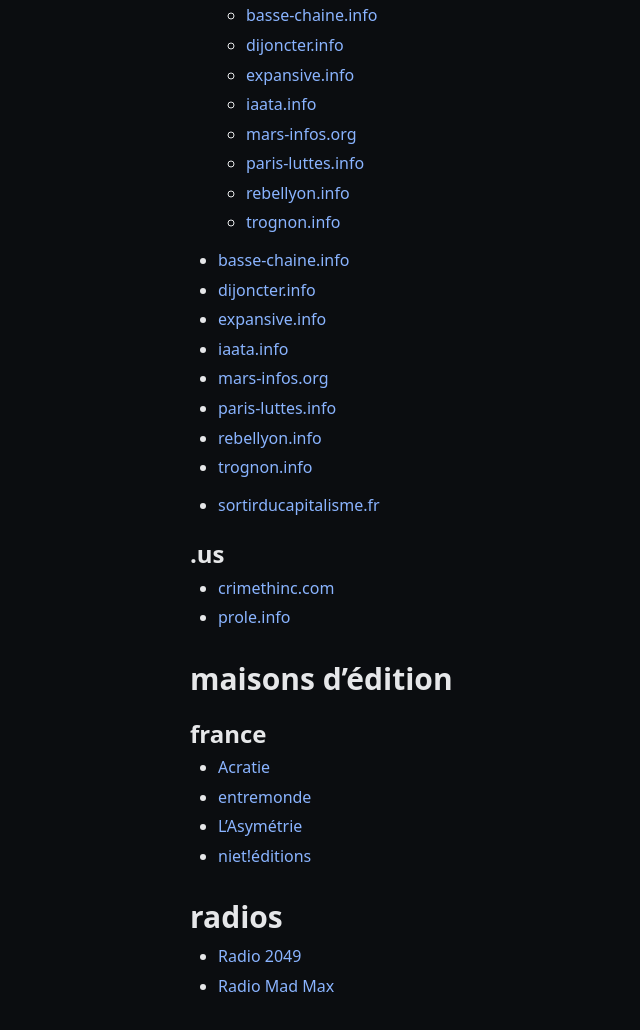
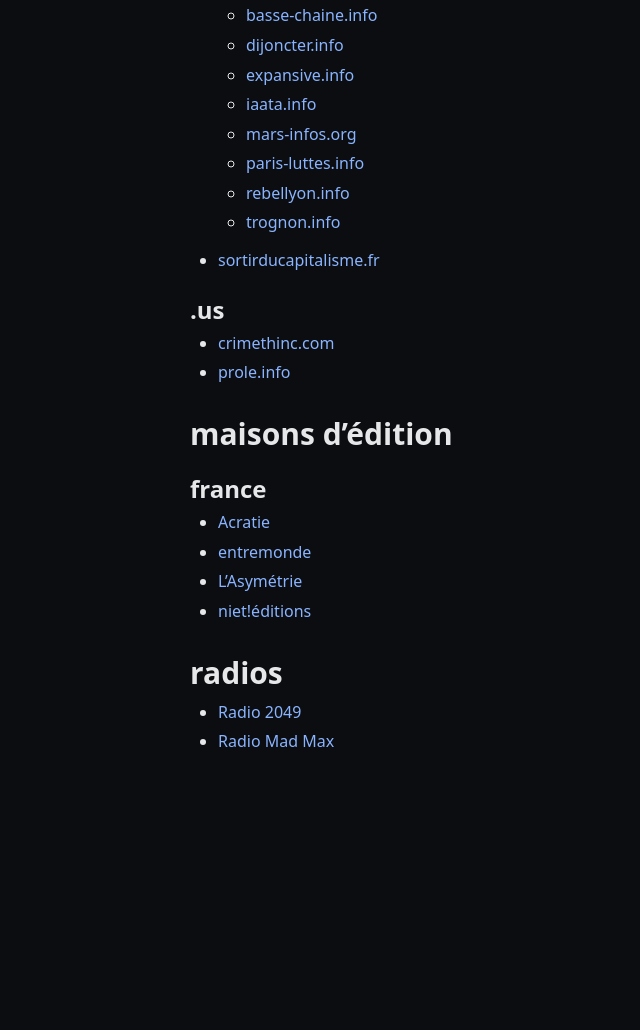
Before and after one commit to rriclet/taxi, a plain HTML site: page index.html in a window 1280 px wide. Shown: the part 2257-3287 px from the top of the page, without its empty margins (96-736 px from the left). After the commit the page ends 3120 px from the top, so only its background shows below. Drawn offline with Linux system fonts and the light colour scheme.

Commit message:
Update index.html

```diff
--- a/index.html
+++ b/index.html
@@ -198,16 +198,6 @@
 			</li>
 		</ul>
 		<ul>
-			<li><a href="http://basse-chaine.info/" target="_blank" rel="noopener">basse-chaine.info</a></li>
-			<li><a href="http://dijoncter.info" target="_blank" rel="noopener">dijoncter.info</a></li>
-			<li><a href="http://expansive.info/" target="_blank" rel="noopener">expansive.info</a></li>
-			<li><a href="http://iaata.info/" target="_blank" rel="noopener">iaata.info</a></li>
-			<li><a href="http://mars-infos.org/" target="_blank" rel="noopener">mars-infos.org</a></li>
-			<li><a href="https://paris-luttes.info/?lang=fr" target="_blank" rel="noopener">paris-luttes.info</a></li>
-			<li><a href="http://rebellyon.info/" target="_blank" rel="noopener">rebellyon.info</a></li>
-			<li><a href="http://trognon.info" target="_blank" rel="noopener">trognon.info</a></li>
-		</ul>
-		<ul>
 			<li><a href="https://sortirducapitalisme.fr/" target="_blank" rel="noopener">sortirducapitalisme.fr</a>
 		</ul>
 
```
